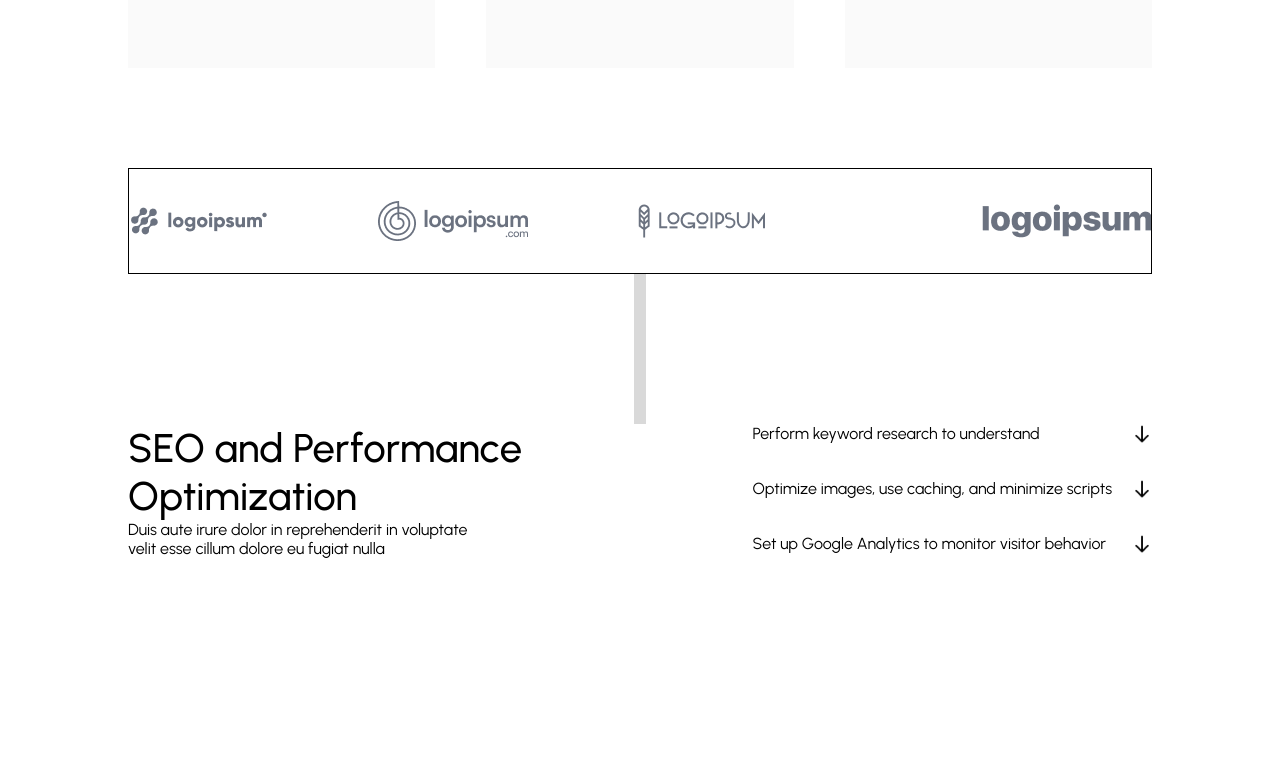
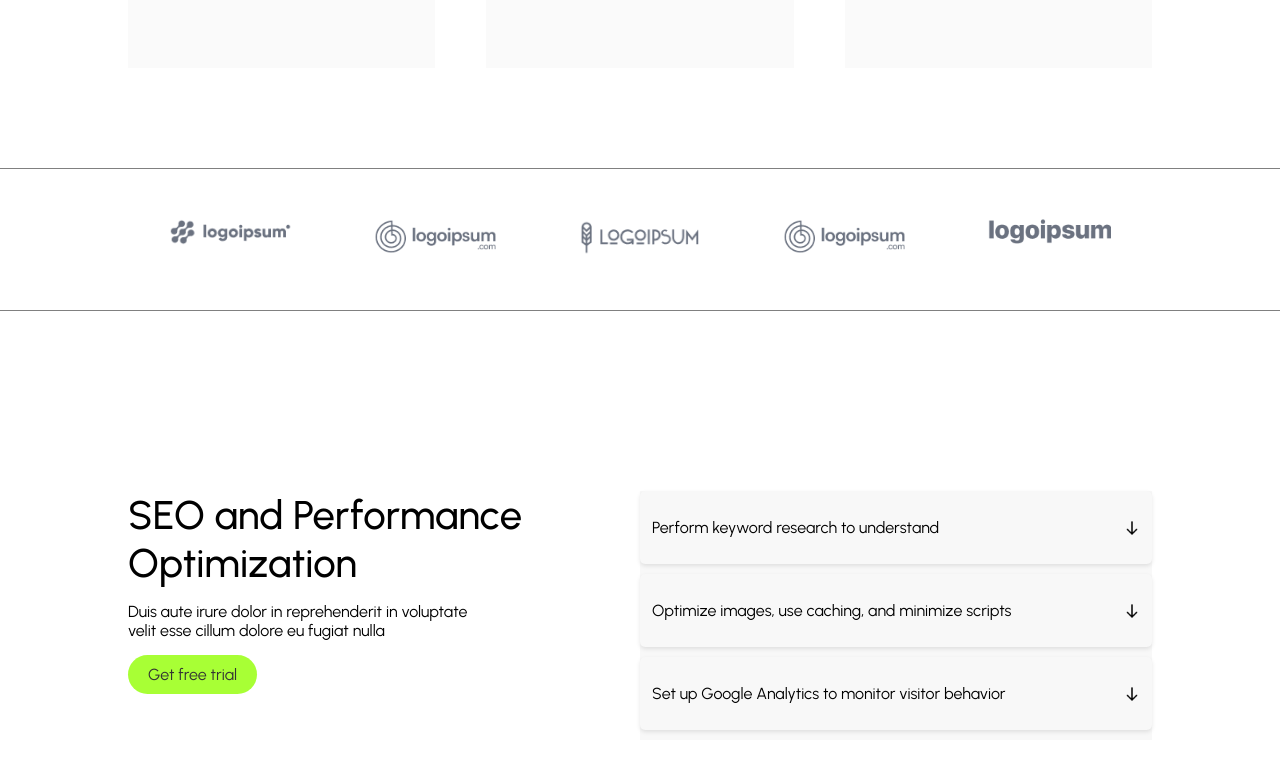
Before and after one commit to codemernic/Marketing-strategy-website, a plain HTML site: page index.html in a window 1280 px wide. Shown: the part 1810-2582 px from the top of the page. Drawn offline with Linux system fonts and the light colour scheme.

Commit message:
Updated-1

```diff
--- a/index.html
+++ b/index.html
@@ -126,15 +126,21 @@
         <div class="partners-logo">
             <div class="container">
                 <div class="footer-section">
-                    <div class="logos">
+                    <div>
                         <img src="./logos/1.png" alt="">
+                    </div>
+                    <div>
                         <img src="./logos/2.png" alt="">
+                    </div>
+                    <div>
                         <img src="./logos/3.png" alt="">
-                        <img src="./logos/image.png" alt="">
+                    </div>
+                    <div>
+                        <img src="./logos/2.png" alt="">
+                    </div>
+                    <div>
                         <img src="./logos/5.png" alt="">
-                       </div>
-                    <div>
-                        <img class="uparrow" src="logos/uparrow.png" alt="">
+                    </div>
                     </div>
                 </div>
             </div>
@@ -149,19 +155,19 @@
                             Optimization</h2>
                         <p>Duis aute irure dolor in reprehenderit in voluptate
                         <br> velit esse cillum dolore eu fugiat nulla </p>
-                        <a href="#">Get free trial</a>
+                        <a href="#" class="subcriber-icon">Get free trial</a>
                     </div>
 
-                    <div class="mainDownArrow">
-                        <div class="Downarrow">
+                    <div >
+                        <div class="mainContainer">
                             <p>Perform keyword research to understand</p>
                             <img src="logos/Downarrow.png" alt="">
                         </div>
-                      <div class="Downarrow">
+                      <div  class="mainContainer">
                         <p>Optimize images, use caching, and minimize scripts</p>
                         <img src="logos/Downarrow.png" alt="">
                       </div>
-                       <div class="Downarrow">
+                       <div  class="mainContainer">
                         <p>Set up Google Analytics to monitor visitor behavior</p>
                         <img src="logos/Downarrow.png" alt="">
                        </div>
@@ -170,5 +176,6 @@
             </div>
         </div>
     </section>
+    <div style="margin-bottom: 500px;"></div>
 </body>
 </html>
--- a/style.css
+++ b/style.css
@@ -161,20 +161,28 @@ h2{
    background-color: greenyellow;
    border: 1px solid black;
 }
-.logos{
+/* partners-logo */
+.partners-logo{
+    padding: 50px 0px;
+    border-top: 1px solid grey;
+    border-bottom: 1px solid grey;
+    /* border-right: 1px solid grey; */
+}
+.footer-section{
     display: flex;
-    align-items: center;
-    justify-content: space-between;
-    border:1px solid #000000;
-    padding: 30px 0px;
+    flex-wrap: wrap;
+    justify-content: center;
+
+}
+.footer-section div{
+ width: 20%;
+ text-align: center;
+}
+.footer-section div img {
+    width: 60%;
 }
 
 /* footer */
-
-.footer-section div:last-child {
-    text-align: center;
-}
-
 .uparrow {
     display: block;
     margin: 0 auto;
@@ -183,28 +191,59 @@ h2{
 
 /* feedback */
 
-.feedback{
-    width: 100vw;  /* Full viewport width */
-  height: 100vh; /* Full viewport height */
-  margin-top: 0px;
-}
+/* .feedback{
+    /* width: 100vw;  /* Full viewport width */
+  /* height: 100vh; Full viewport height */
+  /* margin-top: 0px; */
+/* }* */
+
+/* SEOPerformace */
 
 .seoperformance{
+    padding: 100px 0px;
+}
+.feedback{
+    padding: 80px 0px;
+}
+.seoperformance{
     display: flex;
+
+}
+.seoperformance > div {
+    width: 50%;
+}
+.seoperformance > div:nth-child(2){
+    background-color: #f8f8f8;
+}
+.seoperformance > div:nth-child(2) img {
+    width: 16px;  /* Adjust width as needed */
+    height: 16px; /* Adjust height as needed */
+}
+.mainContainer{
+    display: flex;
+    align-items: center;
     justify-content: space-between;
+    width: 100%;
+    padding: 12px; /* Adds internal spacing */
+    margin-bottom: 10px; /* Adds space between each div */
+    background-color: #f8f8f8; /* Light background for subtle separation */
+    border-radius: 5px; /* Smooth edges (optional) */
+    box-shadow: 0 2px 4px rgba(0, 0, 0, 0.1); /* Adds a soft shadow for depth */
+
 }
-.Downarrow{
+p{
+    margin: 0;
+    flex: 1;
+}
+.performandresearch{
     display: flex;
-    gap: 20px;
-    justify-content: space-between;
-    margin-bottom: 35px;
-    /* margin: 20px 90px; */
 }
-
-.mainDownArrow img {
-    /* margin: 68px 648px; */
-    width: 20px;
-    height: auto;
+.seoperformance p {
+    margin: 15px 0px ;
+}
+.seoperformance .subcriber-icon{
+    margin-top: 0px;
+    color: #333333;
 }
 /* media query */
 
@@ -234,9 +273,16 @@ h2{
         text-align: center;
         gap: 20px;
     }
+    .seoperformance{
+        flex-direction: column;
+    }
+    .seoperformance > div {
+        width: 100%;
+        margin: 30px;
+    }
 }
 
-@media (max-width: 720px) {
+@media screen and (max-width: 720px) {
     .parent-child {
         flex-direction: column;
         align-items: flex-start; /* Align items to the left */
@@ -246,4 +292,28 @@ h2{
         flex-direction: column;
         align-items: center;
     }
+
+    .footer-section div:nth-child(1),
+    .footer-section div:nth-child(2),
+    .footer-section div:nth-child(3){
+        width: 30%
+    }
+    .footer-section div:nth-child(4),
+    .footer-section div:nth-child(5){
+            width: 50%;
+    }
+    .footer-section div:nth-child(4) img,
+    .footer-section div:nth-child(5) img {
+            width: 50%;
+    }
+
 }
+
+@media screen and (max-width: 500px) {
+    .footer-section div{
+        width: 100% !important;
+    }
+    .footer-section div img {
+        width: 45% !important;
+    }
+}
```
